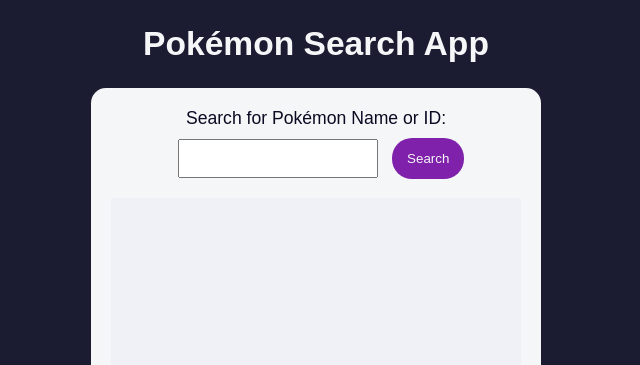
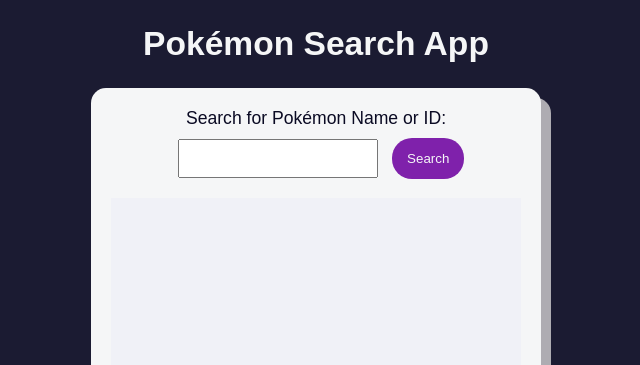
Before and after one commit to damilhome/pokemon-search-app-js, a plain HTML site: page index.html in a window 1280 px wide. Shown: the top 365 px of the page, without its empty margins (324-964 px from the left). Drawn offline with Linux system fonts and the light colour scheme.

Commit message:
atualizacao estilo nome e sobre app container

```diff
--- a/styles.css
+++ b/styles.css
@@ -14,6 +14,7 @@
     --light-text-color: #F5F6F7;
     --app-bg-color: #F5F6F7;
     --pokemon-bg-color: #F0F1F7;
+    --shadow-color: #AEACB2;
 }
 
 .grass {
@@ -93,6 +94,7 @@ body {
     width: 450px;
     padding: 20px;
     margin-bottom: 25px;
+    box-shadow: 10px 10px var(--shadow-color);
 }
 
 .search-container {
@@ -133,13 +135,17 @@ body {
     min-height: 350px;
     display: flex;
     flex-direction: column;
-    /* gap: 80px; */
     justify-content: space-between;
 }
 
 .pokemon-size {
     font-size: 0.9rem;
     margin: 10px 0;
+}
+
+.pokemon-name {
+    font-size: 1.1rem;
+    font-weight: 600;
 }
 
 .pokemon-img {
```
